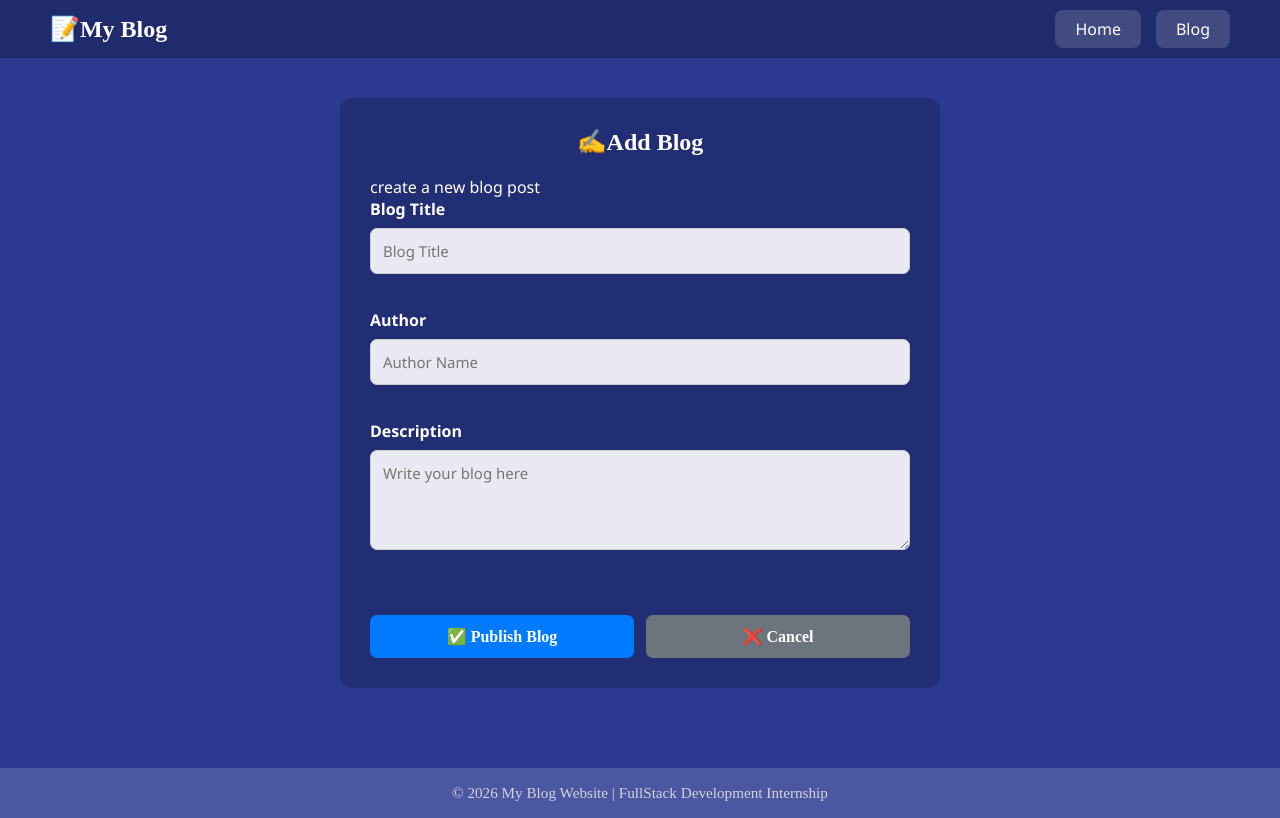
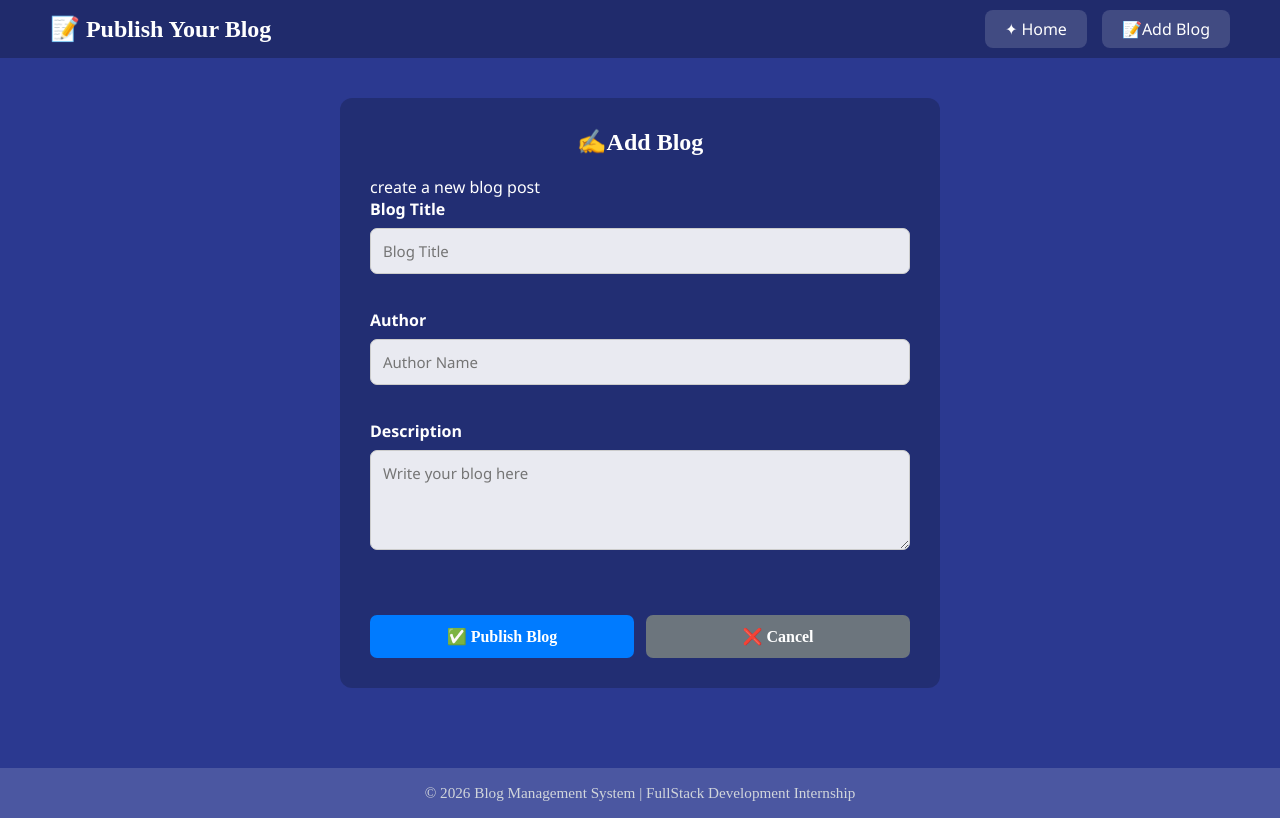
Before and after one commit to Kundaram11/FullStack-Development, a plain HTML site: page Frontend/Blog.html in a window 1280 px wide. Drawn offline with Linux system fonts and the light colour scheme; no server answers.

Commit message:
Blog.html

```diff
--- a/Frontend/Blog.html
+++ b/Frontend/Blog.html
@@ -12,11 +12,11 @@
 
 <nav>
 
-    <div class="logo">📝My Blog</div>
+    <div class="logo">📝 Publish Your Blog</div>
 
     <ul>
-        <li><a href="index.html">Home</a></li>
-        <li><a href="blog.html">Blog</a></li>
+        <li><a href="index.html">✦ Home</a></li>
+        <li><a href="blog.html">📝Add Blog</a></li>
     </ul>
 
 </nav>
@@ -90,7 +90,7 @@ required>
 
 <footer class="footer">
 
-<p>&copy; 2026 My Blog Website | FullStack Development Internship</p>
+<p>&copy; 2026 Blog Management System | FullStack Development Internship</p>
 
 </footer>
 
```
